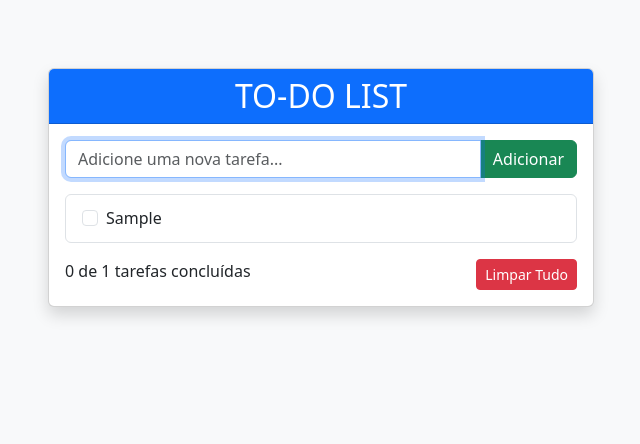
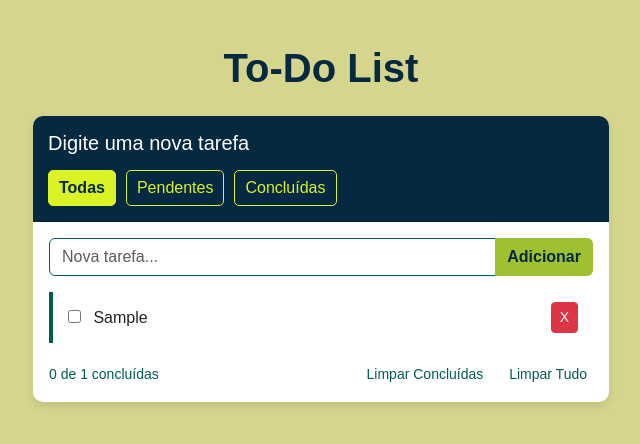
Before and after one commit to caslugms/To-do-list-, a plain HTML site: page index.html in a window 1280 px wide. Both pictures are taken after typing "Sample" into the empty fields and a click on the button "Adicionar". Shown: the whole page, without its empty margins (319-959 px from the left). Drawn offline with nearby package versions, Linux system fonts and the light colour scheme.

Commit message:
terminei a tarefa

```diff
--- a/index.html
+++ b/index.html
@@ -1,37 +1,40 @@
+</html>
 <!DOCTYPE html>
 <html lang="pt-br">
-
 <head>
     <meta charset="UTF-8">
     <meta name="viewport" content="width=device-width, initial-scale=1.0">
-    <title>To-Do List</title>
+    <title>To-Do List IFPR</title>
     <link href="https://cdn.jsdelivr.net/npm/bootstrap@5.3.6/dist/css/bootstrap.min.css" rel="stylesheet">
-
     <link rel="stylesheet" href="landing.css">
 </head>
+<body>
+    <div class="container">
+        <h1 class="text-center my-4">To-Do List</h1>
 
-<body class="bg-light">
-    <div class="container mt-5">
-        <div class="row justify-content-center">
-            <div class="col-md-8 col-lg-6">
-                <div class="card shadow">
-                    <div class="card-header bg-primary text-white">
-                        <h2 class="text-center mb-0">TO-DO LIST</h2>
-                    </div>
-                    <div class="card-body">
-                        <div class="input-group mb-3">
-                            <input type="text" id="taskInput" class="form-control"
-                                placeholder="Adicione uma nova tarefa...">
-                            <button class="btn btn-success" id="addTaskBtn">Adicionar</button>
-                        </div>
+        <div class="card">
+            <div class="card-header">
+                <h5>Digite uma nova tarefa</h5>
+                <div class="filters">
+                    <button class="filter-btn active" data-filter="all">Todas</button>
+                    <button class="filter-btn" data-filter="pending">Pendentes</button>
+                    <button class="filter-btn" data-filter="completed">Concluídas</button>
+                </div>
+            </div>
 
-                        <ul id="taskList" class="list-group">
-                        </ul>
+            <div class="card-body">
+                <div class="input-group mb-3">
+                    <input type="text" id="taskInput" class="form-control" placeholder="Nova tarefa...">
+                    <button id="addTaskBtn" class="btn">Adicionar</button>
+                </div>
 
-                        <div class="d-flex justify-content-between mt-3">
-                            <span id="taskCounter">0 tarefas</span>
-                            <button id="clearAllBtn" class="btn btn-sm btn-danger">Limpar Tudo</button>
-                        </div>
+                <ul id="taskList" class="task-list"></ul>
+
+                <div class="footer">
+                    <span id="taskCounter">0 tarefas</span>
+                    <div>
+                        <button id="clearCompletedBtn" class="btn-clear">Limpar Concluídas</button>
+                        <button id="clearAllBtn" class="btn-clear">Limpar Tudo</button>
                     </div>
                 </div>
             </div>
@@ -41,5 +44,4 @@
     <script src="https://cdn.jsdelivr.net/npm/bootstrap@5.3.6/dist/js/bootstrap.bundle.min.js"></script>
     <script src="javaScript.js"></script>
 </body>
-
 </html>
--- a/javaScript.js
+++ b/javaScript.js
@@ -1,113 +1,130 @@
 document.addEventListener('DOMContentLoaded', function() {
+    // Elementos
     const taskInput = document.getElementById('taskInput');
     const addTaskBtn = document.getElementById('addTaskBtn');
     const taskList = document.getElementById('taskList');
     const taskCounter = document.getElementById('taskCounter');
     const clearAllBtn = document.getElementById('clearAllBtn');
+    const clearCompletedBtn = document.getElementById('clearCompletedBtn');
+    const filterButtons = document.querySelectorAll('.filter-btn');
 
+    // Carrega tarefas salvas ou inicia vazio
     let tasks = JSON.parse(localStorage.getItem('tasks')) || [];
+    let currentFilter = 'all';
 
-    // Carrega tarefas ao iniciar
-    renderTasks();
+    // Mostra as tarefas
+    showTasks();
 
-    // Adiciona nova tarefa
+    // Adicionar tarefa
     addTaskBtn.addEventListener('click', addTask);
-
     taskInput.addEventListener('keypress', function(e) {
-        if (e.key === 'Enter') {
-            addTask();
-        }
+        if (e.key === 'Enter') addTask();
     });
 
-    // Limpa todas as tarefas
-    clearAllBtn.addEventListener('click', clearAllTasks);
+    // Filtros
+    filterButtons.forEach(btn => {
+        btn.addEventListener('click', function() {
+            filterButtons.forEach(b => b.classList.remove('active'));
+            this.classList.add('active');
+            currentFilter = this.dataset.filter;
+            showTasks();
+        });
+    });
+
+    // Limpar tarefas
+    clearAllBtn.addEventListener('click', clearAll);
+    clearCompletedBtn.addEventListener('click', clearCompleted);
 
     function addTask() {
-        const taskText = taskInput.value.trim();
-        if (taskText !== '') {
-            const newTask = {
+        const text = taskInput.value.trim();
+        if (text) {
+            tasks.push({
                 id: Date.now(),
-                text: taskText,
+                text: text,
                 completed: false
-            };
-
-            tasks.push(newTask);
+            });
             saveTasks();
-            renderTasks();
             taskInput.value = '';
-            taskInput.focus();
+            showTasks();
         }
     }
 
-    function renderTasks() {
+    function showTasks() {
         taskList.innerHTML = '';
 
-        if (tasks.length === 0) {
-            taskList.innerHTML = '<li class="list-group-item text-center text-muted">Nenhuma tarefa adicionada</li>';
-            clearAllBtn.disabled = true;
-        } else {
-            clearAllBtn.disabled = false;
-
-            tasks.forEach(task => {
-                const li = document.createElement('li');
-                li.className = `list-group-item task-item d-flex justify-content-between align-items-center ${task.completed ? 'completed' : ''}`;
-                li.setAttribute('data-id', task.id);
-
-                li.innerHTML = `
-                    <div class="form-check">
-                        <input class="form-check-input task-checkbox" type="checkbox" ${task.completed ? 'checked' : ''}>
-                        <label class="form-check-label">${task.text}</label>
-                    </div>
-                    <button class="btn btn-sm btn-danger delete-btn">×</button>
-                `;
-
-                taskList.appendChild(li);
-            });
+        // Filtra as tarefas
+        let filteredTasks = tasks;
+        if (currentFilter === 'pending') {
+            filteredTasks = tasks.filter(task => !task.completed);
+        } else if (currentFilter === 'completed') {
+            filteredTasks = tasks.filter(task => task.completed);
         }
 
-        updateTaskCounter();
+        // Mostra mensagem se não houver tarefas
+        if (filteredTasks.length === 0) {
+            const message = currentFilter === 'all' ? 'Nenhuma tarefa' :
+                          currentFilter === 'pending' ? 'Nenhuma pendente' : 'Nenhuma concluída';
+            taskList.innerHTML = `<li class="list-group-item">${message}</li>`;
+            return;
+        }
 
-        // Adiciona eventos aos novos elementos
-        document.querySelectorAll('.task-checkbox').forEach(checkbox => {
-            checkbox.addEventListener('change', toggleTaskStatus);
+        // Adiciona cada tarefa na lista
+        filteredTasks.forEach(task => {
+            const li = document.createElement('li');
+            li.className = `list-group-item d-flex justify-content-between align-items-center ${task.completed ? 'completed' : ''}`;
+            li.innerHTML = `
+                <div>
+                    <input type="checkbox" ${task.completed ? 'checked' : ''} class="me-2">
+                    ${task.text}
+                </div>
+                <button class="btn btn-sm btn-danger">X</button>
+            `;
+
+            // Eventos para checkbox e botão de deletar
+            const checkbox = li.querySelector('input');
+            const deleteBtn = li.querySelector('button');
+
+            checkbox.addEventListener('change', function() {
+                task.completed = this.checked;
+                saveTasks();
+                showTasks();
+            });
+
+            deleteBtn.addEventListener('click', function() {
+                tasks = tasks.filter(t => t.id !== task.id);
+                saveTasks();
+                showTasks();
+            });
+
+            taskList.appendChild(li);
         });
 
-        document.querySelectorAll('.delete-btn').forEach(btn => {
-            btn.addEventListener('click', deleteTask);
-        });
+        updateCounter();
     }
 
-    function toggleTaskStatus(e) {
-        const taskId = parseInt(e.target.closest('li').getAttribute('data-id'));
-        const task = tasks.find(t => t.id === taskId);
-
-        if (task) {
-            task.completed = e.target.checked;
+    function clearAll() {
+        if (confirm('Limpar todas as tarefas?')) {
+            tasks = [];
             saveTasks();
-            renderTasks();
+            showTasks();
         }
     }
 
-    function deleteTask(e) {
-        const taskId = parseInt(e.target.closest('li').getAttribute('data-id'));
-        tasks = tasks.filter(t => t.id !== taskId);
-        saveTasks();
-        renderTasks();
-    }
-
-    function clearAllTasks() {
-        if (confirm('Tem certeza que deseja limpar todas as tarefas?')) {
-            tasks = [];
+    function clearCompleted() {
+        if (confirm('Limpar tarefas concluídas?')) {
+            tasks = tasks.filter(task => !task.completed);
             saveTasks();
-            renderTasks();
+            showTasks();
         }
     }
 
-    function updateTaskCounter() {
-        const totalTasks = tasks.length;
-        const completedTasks = tasks.filter(t => t.completed).length;
+    function updateCounter() {
+        const total = tasks.length;
+        const completed = tasks.filter(t => t.completed).length;
+        taskCounter.textContent = `${completed} de ${total} concluídas`;
 
-        taskCounter.textContent = `${completedTasks} de ${totalTasks} tarefas concluídas`;
+        clearAllBtn.disabled = total === 0;
+        clearCompletedBtn.disabled = completed === 0;
     }
 
     function saveTasks() {
--- a/landing.css
+++ b/landing.css
@@ -1,33 +1,132 @@
-/* Estilos personalizados para a to-do list */
+:root {
+    --dark-blue: #042940;
+    --medium-blue: #005C53;
+    --light-green: #9FC131;
+    --vibrant-green: #DBF227;
+    --cream: #D6D58E;
+}
+
 body {
+    background-color: var(--cream);
+    font-family: Arial, sans-serif;
     padding: 20px;
 }
 
-.completed {
-    text-decoration: line-through;
-    color: #6c757d;
+.container {
+    max-width: 600px;
 }
 
-.task-item {
-    transition: all 0.3s ease;
+h1 {
+    color: var(--dark-blue);
+    font-weight: bold;
 }
 
-.task-item:hover {
-    background-color: #f8f9fa;
+.card {
+    border: none;
+    border-radius: 10px;
+    overflow: hidden;
+    box-shadow: 0 4px 8px rgba(0,0,0,0.1);
+}
+
+.card-header {
+    background-color: var(--dark-blue);
+    color: white;
+    padding: 15px;
+}
+
+.card-header h5 {
+    margin-bottom: 15px;
+}
+
+.filters {
+    display: flex;
+    gap: 10px;
+}
+
+.filter-btn {
+    background: none;
+    border: 1px solid var(--vibrant-green);
+    color: var(--vibrant-green);
+    padding: 5px 10px;
+    border-radius: 5px;
+    cursor: pointer;
+}
+
+.filter-btn.active {
+    background-color: var(--vibrant-green);
+    color: var(--dark-blue);
+    font-weight: bold;
+}
+
+.form-control {
+    border: 1px solid var(--medium-blue);
+}
+
+#addTaskBtn {
+    background-color: var(--light-green);
+    color: var(--dark-blue);
+    font-weight: bold;
+    border: none;
+}
+
+#addTaskBtn:hover {
+    background-color: var(--vibrant-green);
+}
+
+.task-list {
+    list-style: none;
+    padding: 0;
+    margin-bottom: 20px;
+}
+
+.task-list li {
+    background-color: white;
+    padding: 10px 15px;
+    margin-bottom: 8px;
+    border-radius: 5px;
+    display: flex;
+    justify-content: space-between;
+    align-items: center;
+    border-left: 4px solid var(--medium-blue);
+}
+
+.task-list li.completed {
+    border-left-color: var(--light-green);
+    opacity: 0.7;
+}
+
+.task-list li.completed .task-text {
+    text-decoration: line-through;
+    color: #777;
+}
+
+.footer {
+    display: flex;
+    justify-content: space-between;
+    align-items: center;
+    font-size: 14px;
+    color: var(--medium-blue);
+}
+
+.btn-clear {
+    background: none;
+    border: none;
+    color: var(--medium-blue);
+    cursor: pointer;
+    font-size: 14px;
+    margin-left: 10px;
+}
+
+.btn-clear:hover {
+    color: var(--dark-blue);
+    text-decoration: underline;
 }
 
 .delete-btn {
-    opacity: 0;
-    transition: opacity 0.2s ease;
+    background-color: #ff6b6b;
+    color: white;
+    border: none;
+    border-radius: 3px;
+    padding: 2px 8px;
+    cursor: pointer;
 }
-
-.task-item:hover .delete-btn {
-    opacity: 1;
-}
-
-/* Responsividade para mobile */
-@media (max-width: 576px) {
-    .delete-btn {
-        opacity: 1;
-    }
-}
```
